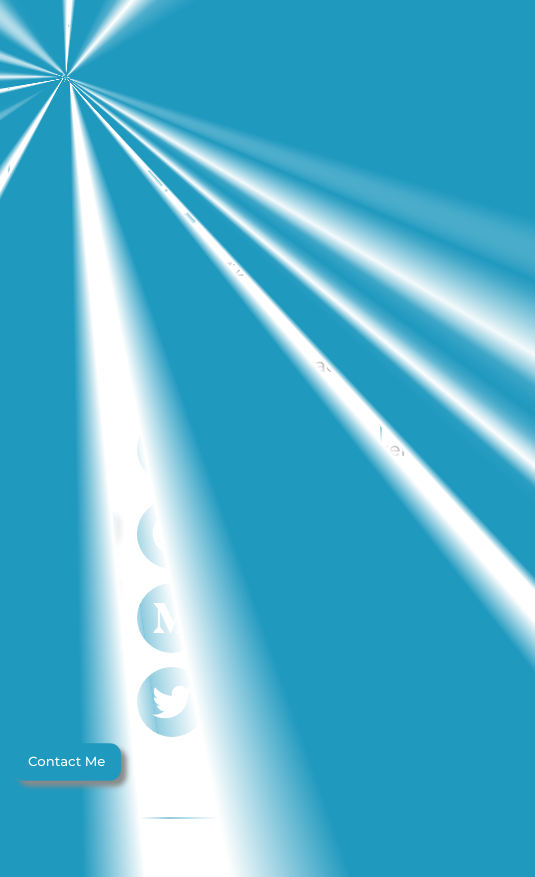
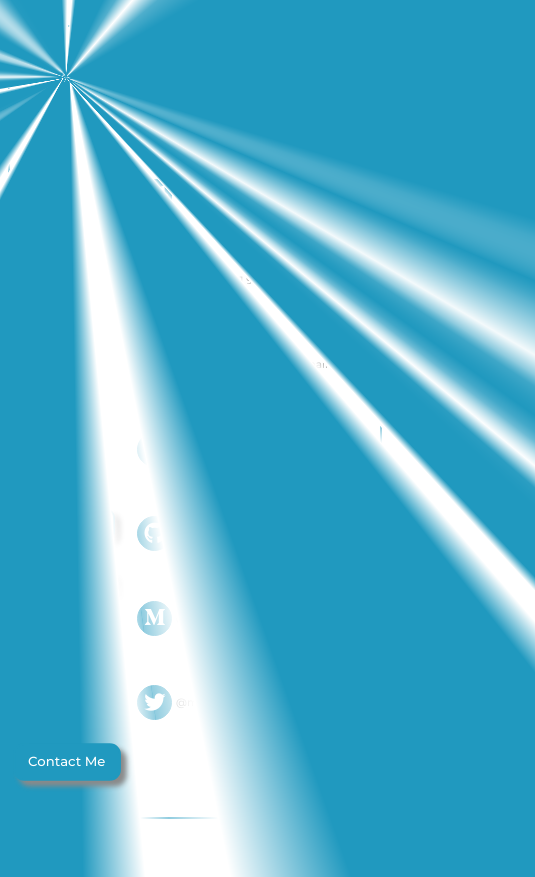
Before and after one commit to EyupIbis/Portfolio, a plain HTML site: page contact.html in a window 390 px wide. Shown: the whole page, 535 px wide, since content can reach past the window. Drawn offline with Linux system fonts and the light colour scheme.

Commit message:
upd: responsive portf & contact

```diff
--- a/contact.html
+++ b/contact.html
@@ -57,7 +57,7 @@
       <button class="contact mail-btn">
         <i class="fas fa-at"></i>
       </button>
-      <p class="contact-mail text">michel.deraemaeker@gmail.com</p>
+      <p class="contact-mail text"><a href="mailto:michel.deraemaeker@gmail.com">michel.deraemaeker@gmail.com</a></p>
 
       <button class="contact linkedin-btn">
         <i class="fab fa-linkedin-in"></i>
--- a/css/styles-contact.css
+++ b/css/styles-contact.css
@@ -1,4 +1,109 @@
-/* CONTACT BUTTONS */
+@media screen and (min-width: 300px) {
+
+#contact-main-section {
+  grid-row: 2/8;
+  grid-column: 5/12;
+  display: grid;
+  grid-template-columns: repeat(6, 1fr);
+  grid-template-rows: repeat(8, 10vh);
+}
+
+.text {
+  align-self: center;
+  font-size: 0.66em;
+  grid-column: 2/7;
+  color: rgb(112, 112, 112);
+}
+
+.location-btn {
+  grid-row: 1;
+}
+
+.contact-location {
+  grid-row: 1;
+}
+
+.phone-btn {
+  grid-row: 2;
+}
+
+.contact-phone {
+  grid-row: 2;
+}
+
+.mail-btn {
+  grid-row: 3;
+}
+
+.contact-mail {
+  grid-row: 3;
+}
+
+.linkedin-btn {
+  grid-row: 4;
+}
+
+.contact-linkedin {
+  grid-row: 4;
+}
+
+.github-btn {
+  grid-row: 5;
+}
+
+.contact-github {
+  grid-row: 5;
+}
+
+.medium-btn {
+  grid-row: 6;
+}
+
+.contact-medium {
+  grid-row: 6;
+}
+
+.twitter-btn {
+  grid-row: 7;
+}
+
+.contact-twitter {
+  grid-row: 7;
+}
+
+.contact {
+  width: 35px;
+  height: 35px;
+  border-radius: 50%;
+  border: 1px solid rgb(32, 153, 191);
+  background-color: rgb(32, 153, 191);
+  margin: 4vh 1vw;
+  box-shadow: none;
+  align-self: center;
+}
+
+i {
+  font-size: 1.6em;
+  color: rgb(255, 255, 255);
+}
+
+a {
+  text-decoration: none;
+  color: inherit;
+}
+
+a, a:visited {
+  text-decoration: none;
+  color: rgb(112, 112, 112);
+}
+
+a:hover {
+  text-decoration: underline;
+}
+}
+@media screen and (min-width: 768px) {}
+@media screen and (min-width: 1200px) {}
+@media screen and (min-width: 1600px) {
 
 #contact-main-section {
   grid-row: 2/8;
@@ -100,3 +205,4 @@ a, a:visited {
 a:hover {
   text-decoration: underline;
 }
+}
```
Also changed, not shown: css/styles-portfolio.css (+11 -0 lines), portfolio.html (+3 -3 lines).
